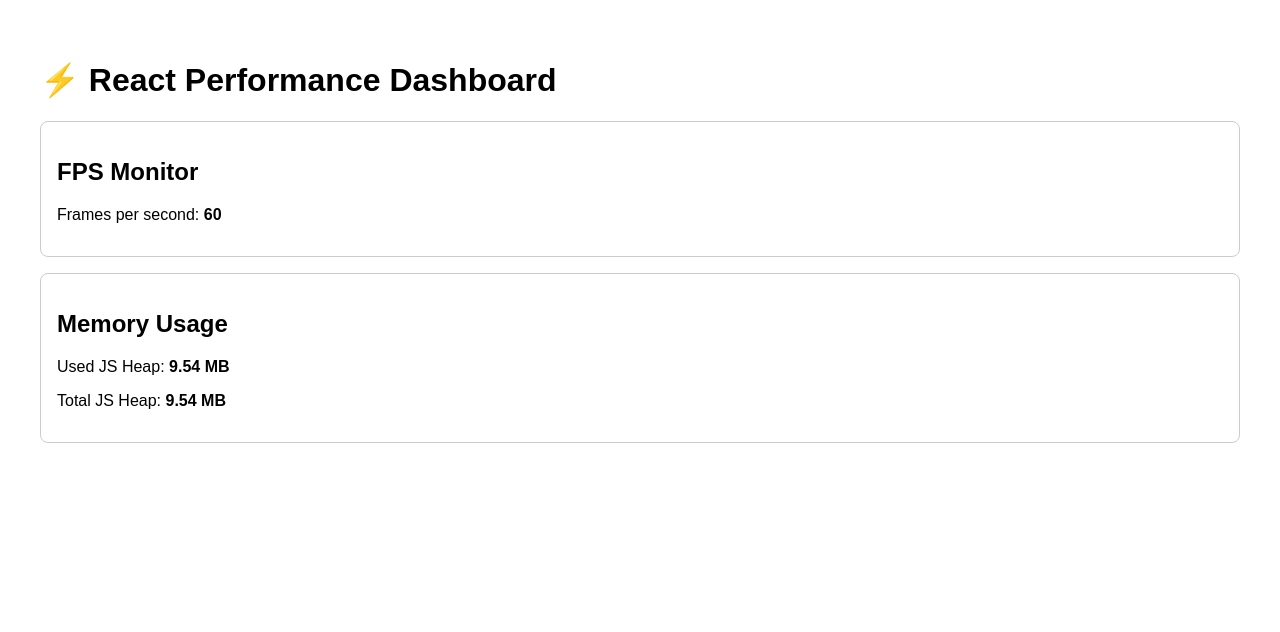
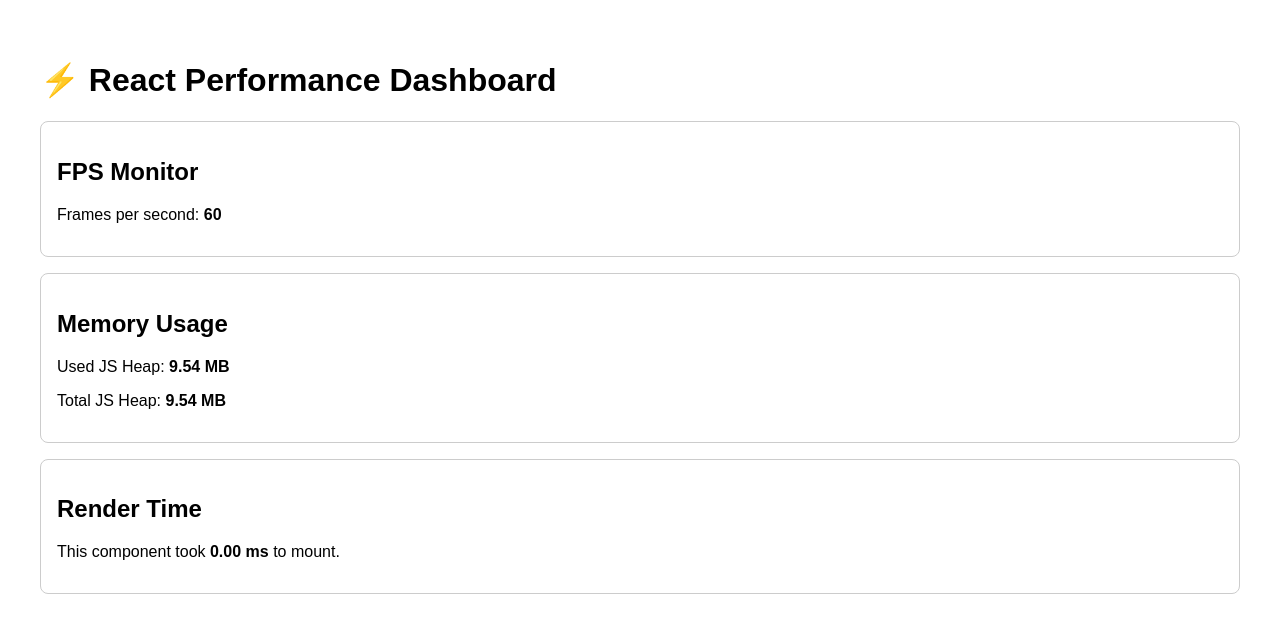
Before and after one commit to anjan-in/react-performance-dashboard, a React (Vite) app: page / in a window 1280 px wide. Shown: the top 632 px of the page. Built offline with nearby package versions, Linux system fonts and the light colour scheme.

Commit message:
updated RenderTime component to measure mount time and App.jsx

```diff
--- a/src/App.jsx
+++ b/src/App.jsx
@@ -1,5 +1,6 @@
 import FpsMonitor from './components/FpsMonitor'
 import MemoryUsage from './components/MemoryUsage'
+import RenderTime from './components/RenderTime'
 
 function App() {
   return (
@@ -7,6 +8,7 @@
       <h1>⚡ React Performance Dashboard</h1>
       <FpsMonitor />
       <MemoryUsage />
+      <RenderTime />
     </div>
   )
 }
--- a/src/components/RenderTime.jsx
+++ b/src/components/RenderTime.jsx
@@ -0,0 +1,21 @@
+import { useEffect, useRef, useState } from 'react'
+
+const RenderTime = () => {
+  const [renderTime, setRenderTime] = useState(0)
+  const startTime = useRef(performance.now())
+
+  useEffect(() => {
+    const endTime = performance.now()
+    const totalRenderTime = (endTime - startTime.current).toFixed(2)
+    setRenderTime(totalRenderTime)
+  }, [])
+
+  return (
+    <div style={{ marginTop: '1rem', padding: '1rem', border: '1px solid #ccc', borderRadius: '8px' }}>
+      <h2>Render Time</h2>
+      <p>This component took <strong>{renderTime} ms</strong> to mount.</p>
+    </div>
+  )
+}
+
+export default RenderTime
```
